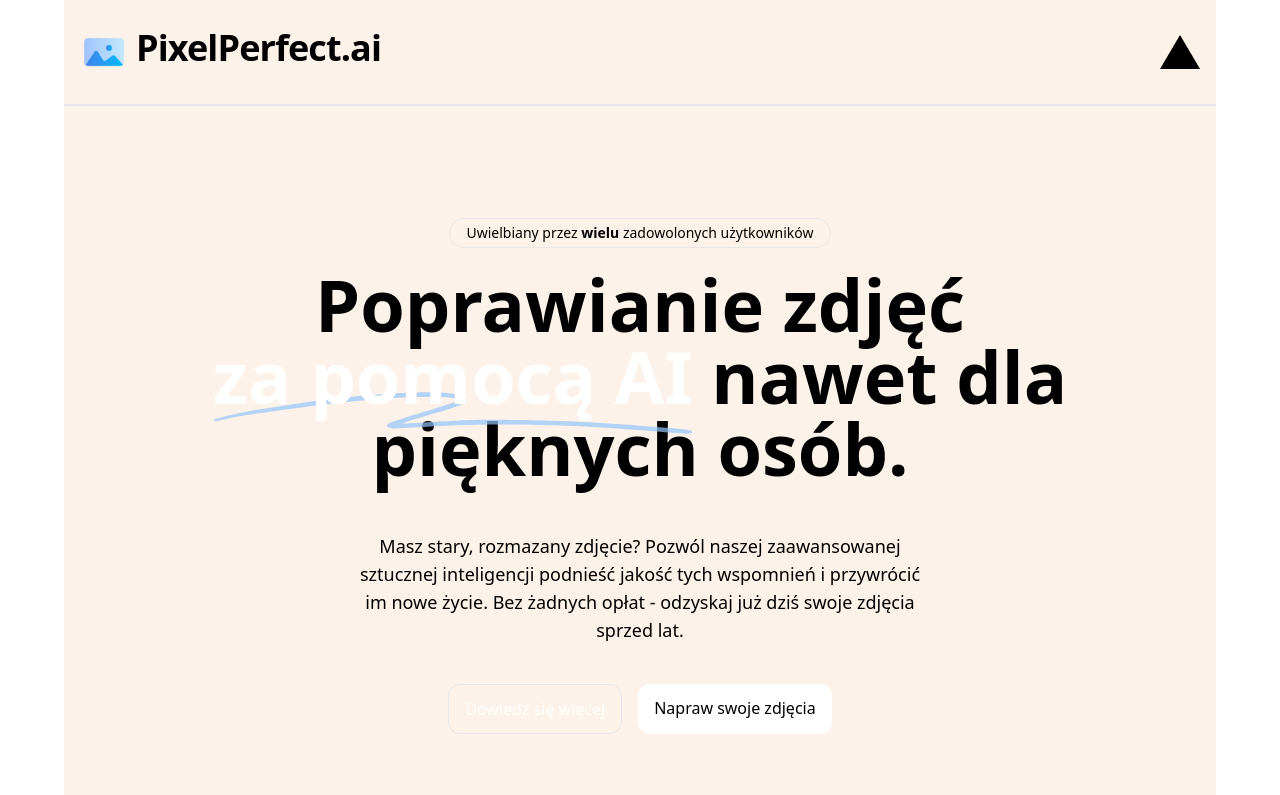
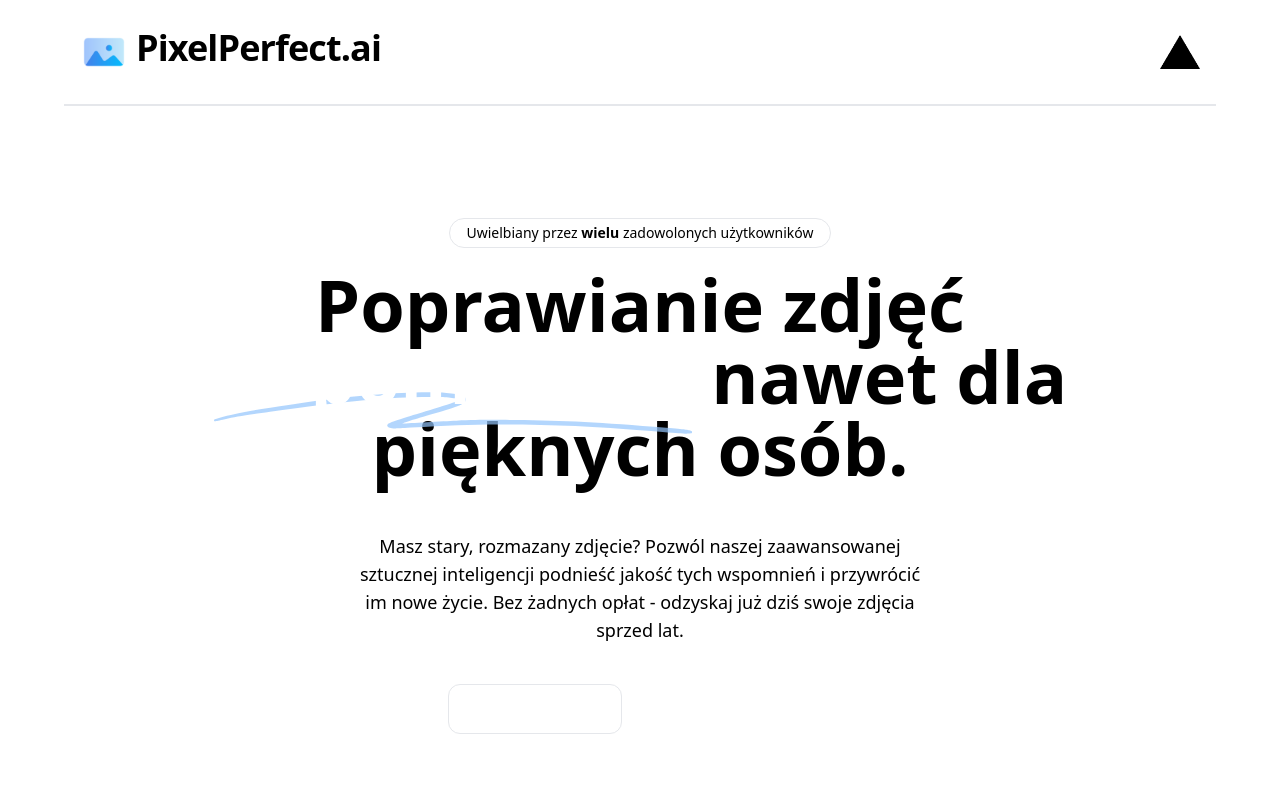
Before and after one commit to jsbednarski/p7, a Next.js app: page / in a window 1280 px wide. Shown: the top 795 px of the page. Built offline with nearby package versions, Linux system fonts and the light colour scheme.

Commit message:
Update index.tsx

```diff
--- a/pages/index.tsx
+++ b/pages/index.tsx
@@ -9,7 +9,7 @@ import { Testimonials } from "../components/Testimonials";
 
 const Home: NextPage = () => {
   return (
-    <div className="flex max-w-6xl mx-auto flex-col items-center justify-center py-2 min-h-screen" style={{ backgroundColor: "#FDF2E9" }}>
+    <div className="flex max-w-6xl mx-auto flex-col items-center justify-center py-2 min-h-screen" style={{ backgroundColor: "white" }}>
       <Head>
         <title>Fotomagia</title>
       </Head>
@@ -51,7 +51,7 @@ const Home: NextPage = () => {
 
           {/* Comment: Restore photos button */}
           <Link
-            className="bg-white rounded-xl text-goldenrod-500 font-medium px-4 py-3 sm:mt-10 mt-8 hover:bg-white/80"
+            className="bg-goldenrod-500 rounded-xl text-white font-medium px-4 py-3 sm:mt-10 mt-8 hover:bg-goldenrod-600"
             href="/restore"
           >
             Napraw swoje zdjęcia
```
